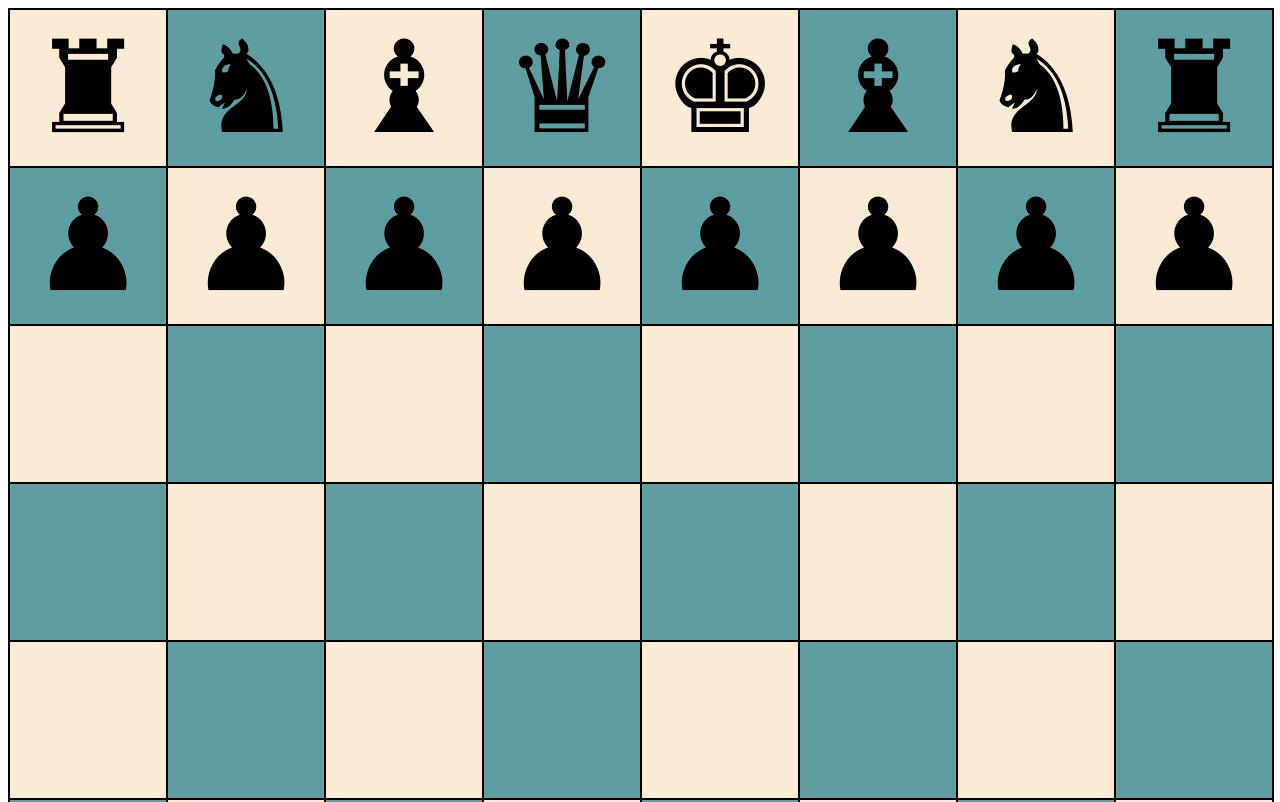
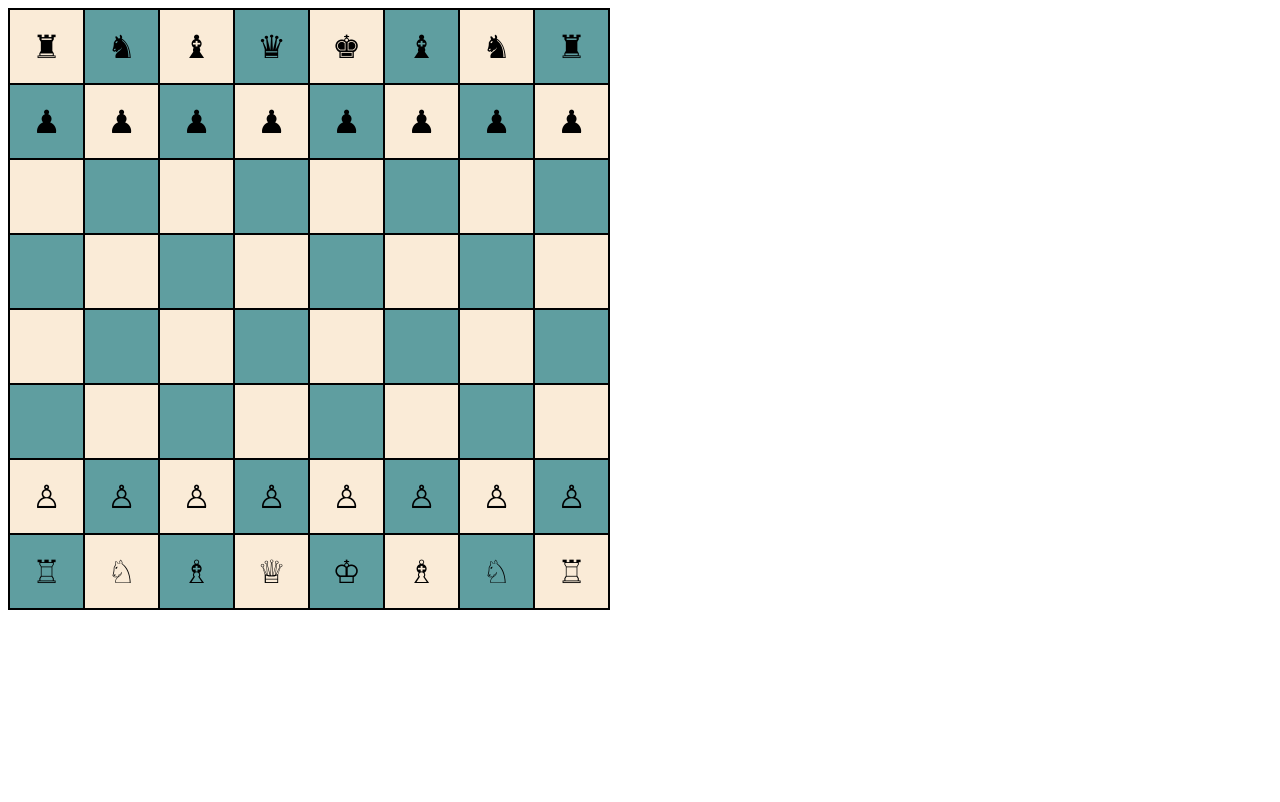
Before and after one commit to lvgmz/chessgame, a plain HTML site: page index.html in a window 1280 px wide. Shown: the top 802 px of the page. Drawn offline with Linux system fonts and the light colour scheme.

Commit message:
updating class for organization

```diff
--- a/app.js
+++ b/app.js
@@ -1,3 +1,4 @@
+// Every Piece moves everywhere
 const move = document.querySelectorAll(".sq");
 
 let movingPiece = "";
@@ -12,9 +13,9 @@ move.forEach(function(square) {
         }
 
         else if (movingPiece !== "") {
+            document.getElementById(movingPieceId).innerHTML = "";
             square.innerHTML = movingPiece;
             movingPiece = "";
-            document.getElementById(movingPieceId).innerHTML = "";
         }
     });
 });
--- a/index.html
+++ b/index.html
@@ -10,80 +10,80 @@
 
     <div class="chessboard">
         <div class="rows">
-            <div id="A8" class="sq">♜</div>
-            <div id="B8" class="sq">♞</div>
-            <div id="C8" class="sq">♝</div>
-            <div id="D8" class="sq">♛</div>
-            <div id="E8" class="sq">♚</div>
-            <div id="F8" class="sq">♝</div>
-            <div id="G8" class="sq">♞</div>
-            <div id="H8" class="sq">♜</div>
+            <div id="A8" class="sq b r">♜</div>
+            <div id="B8" class="sq b h">♞</div>
+            <div id="C8" class="sq b b">♝</div>
+            <div id="D8" class="sq b q">♛</div>
+            <div id="E8" class="sq b k">♚</div>
+            <div id="F8" class="sq b b">♝</div>
+            <div id="G8" class="sq b h">♞</div>
+            <div id="H8" class="sq b r">♜</div>
         </div>
         <div class="rows">
-            <div id="A7" class="sq">♟</div>
-            <div id="B7" class="sq">♟</div>
-            <div id="C7" class="sq">♟</div>
-            <div id="D7" class="sq">♟</div>
-            <div id="E7" class="sq">♟</div>
-            <div id="F7" class="sq">♟</div>
-            <div id="G7" class="sq">♟</div>
-            <div id="H7" class="sq">♟</div>
+            <div id="A7" class="sq w p">♟</div>
+            <div id="B7" class="sq w p">♟</div>
+            <div id="C7" class="sq w p">♟</div>
+            <div id="D7" class="sq w p">♟</div>
+            <div id="E7" class="sq w p">♟</div>
+            <div id="F7" class="sq w p">♟</div>
+            <div id="G7" class="sq w p">♟</div>
+            <div id="H7" class="sq w p">♟</div>
         </div>
         <div class="rows">
-            <div id="A6" class="sq"></div>
-            <div id="B6" class="sq"></div>
-            <div id="C6" class="sq"></div>
-            <div id="D6" class="sq"></div>
-            <div id="E6" class="sq"></div>
-            <div id="F6" class="sq"></div>
-            <div id="G6" class="sq"></div>
-            <div id="H6" class="sq"></div>
+            <div id="A6" class="sq n"></div>
+            <div id="B6" class="sq n"></div>
+            <div id="C6" class="sq n"></div>
+            <div id="D6" class="sq n"></div>
+            <div id="E6" class="sq n"></div>
+            <div id="F6" class="sq n"></div>
+            <div id="G6" class="sq n"></div>
+            <div id="H6" class="sq n"></div>
         </div>
         <div class="rows">
-            <div id="A5" class="sq"></div>
-            <div id="B5" class="sq"></div>
-            <div id="C5" class="sq"></div>
-            <div id="D5" class="sq"></div>
-            <div id="E5" class="sq"></div>
-            <div id="F5" class="sq"></div>
-            <div id="G5" class="sq"></div>
-            <div id="H5" class="sq"></div>
+            <div id="A5" class="sq n"></div>
+            <div id="B5" class="sq n"></div>
+            <div id="C5" class="sq n"></div>
+            <div id="D5" class="sq n"></div>
+            <div id="E5" class="sq n"></div>
+            <div id="F5" class="sq n"></div>
+            <div id="G5" class="sq n"></div>
+            <div id="H5" class="sq n"></div>
         </div>
         <div class="rows">
-            <div id="A4" class="sq"></div>
-            <div id="B4" class="sq"></div>
-            <div id="C4" class="sq"></div>
-            <div id="D4" class="sq"></div>
-            <div id="E4" class="sq"></div>
-            <div id="F4" class="sq"></div>
-            <div id="G4" class="sq"></div>
-            <div id="H4" class="sq"></div>
+            <div id="A4" class="sq n"></div>
+            <div id="B4" class="sq n"></div>
+            <div id="C4" class="sq n"></div>
+            <div id="D4" class="sq n"></div>
+            <div id="E4" class="sq n"></div>
+            <div id="F4" class="sq n"></div>
+            <div id="G4" class="sq n"></div>
+            <div id="H4" class="sq n"></div>
         </div>
         <div class="rows">
-            <div id="A3" class="sq"></div>
-            <div id="B3" class="sq"></div>
-            <div id="C3" class="sq"></div>
-            <div id="D3" class="sq"></div>
-            <div id="E3" class="sq"></div>
-            <div id="F3" class="sq"></div>
-            <div id="G3" class="sq"></div>
-            <div id="H3" class="sq"></div>
+            <div id="A3" class="sq n"></div>
+            <div id="B3" class="sq n"></div>
+            <div id="C3" class="sq n"></div>
+            <div id="D3" class="sq n"></div>
+            <div id="E3" class="sq n"></div>
+            <div id="F3" class="sq n"></div>
+            <div id="G3" class="sq n"></div>
+            <div id="H3" class="sq n"></div>
         </div>
         <div class="rows">
-            <div id="A2" class="sq">♙</div>
-            <div id="B2" class="sq">♙</div>
-            <div id="C2" class="sq">♙</div>
-            <div id="D2" class="sq">♙</div>
-            <div id="E2" class="sq">♙</div>
-            <div id="F2" class="sq">♙</div>
-            <div id="G2" class="sq">♙</div>
-            <div id="H2" class="sq">♙</div>
+            <div id="A2" class="sq w p">♙</div>
+            <div id="B2" class="sq w p">♙</div>
+            <div id="C2" class="sq w p">♙</div>
+            <div id="D2" class="sq w p">♙</div>
+            <div id="E2" class="sq w p">♙</div>
+            <div id="F2" class="sq w p">♙</div>
+            <div id="G2" class="sq w p">♙</div>
+            <div id="H2" class="sq w p">♙</div>
         </div>
         <div class="rows">
-            <div id="A1" class="sq">♖</div>
-            <div id="B1" class="sq">♘</div>
-            <div id="C1" class="sq">♗</div>
-            <div id="D1" class="sq">♕</div>
+            <div id="A1" class="sq w r">♖</div>
+            <div id="B1" class="sq w h">♘</div>
+            <div id="C1" class="sq w b">♗</div>
+            <div id="D1" class="sq w q">♕</div>
             <div id="E1" class="sq">♔</div>
             <div id="F1" class="sq">♗</div>
             <div id="G1" class="sq">♘</div>
--- a/style.css
+++ b/style.css
@@ -2,6 +2,8 @@
     border: 1px solid black;
     width: 100%;
     height: 100%;
+    max-width: 600px;
+    max-height: 600px;
 }
 
 .rows {
@@ -18,7 +20,7 @@
     display: flex;
     justify-content: center;
     align-items: center;
-    font-size: 10vw;
+    font-size: 2em;
 }
 
 .sq:hover{
```
